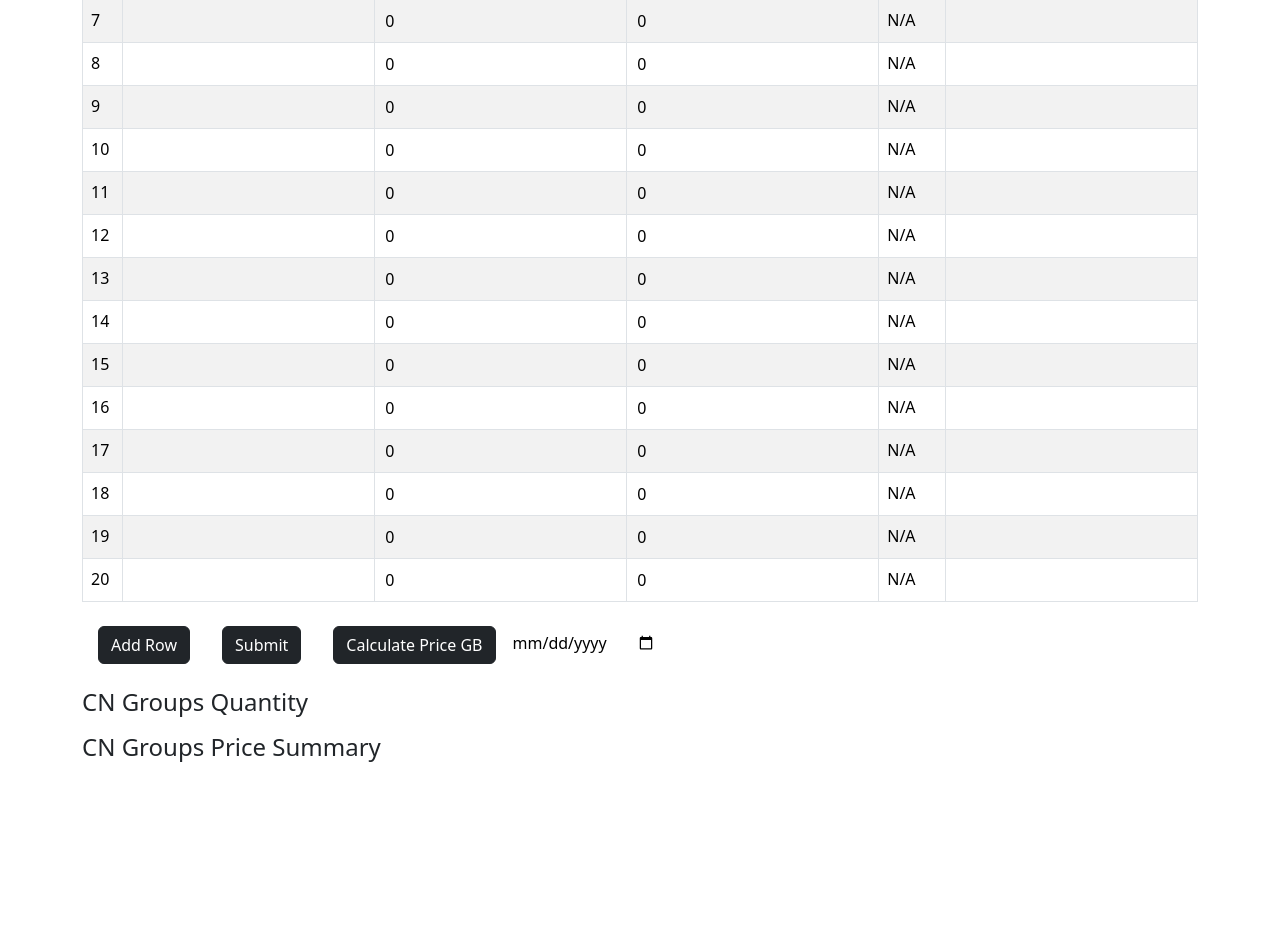
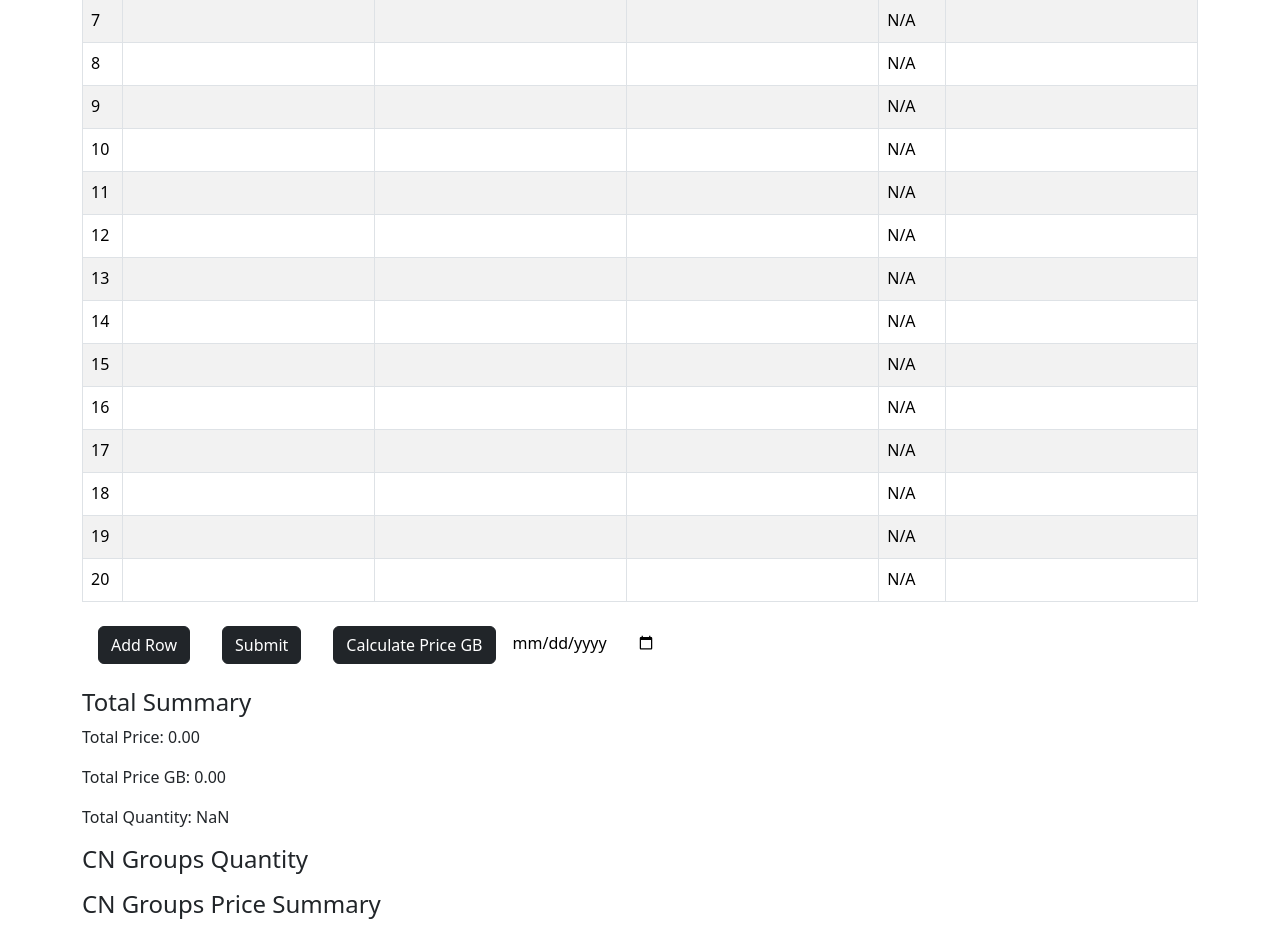
Before and after one commit to TomaszCichon919/cn-calculator, a React (Create React App) app: page / in a window 1280 px wide. Shown: the part 380-1314 px from the top of the page. Before the commit the page ends 1158 px from the top, so only its background shows below. Built offline with nearby package versions, Linux system fonts and the light colour scheme.

Commit message:
add table summary

```diff
--- a/src/components/MainTable/MainTable.js
+++ b/src/components/MainTable/MainTable.js
@@ -4,7 +4,16 @@ import './MainTable.css';
 
 
 const MainTable = () => {
-  const [rows, setRows] = useState(Array.from({ length: 20 }, (_, index) => ({ id: index + 1, indexName: '', quantity: 0, price: 0, cnCode: '' })));
+    const [rows, setRows] = useState(() => {
+        const savedRows = localStorage.getItem('rows');
+        return savedRows ? JSON.parse(savedRows) : Array.from({ length: 20 }, (_, index) => ({
+          id: index + 1,
+          indexName: '',
+          quantity: '', // Initialize with an empty string
+          price: '', // Initialize with an empty string
+          cnCode: ''
+        }));
+      });
   const [cnGroups, setCnGroups] = useState({});
   const [priceSummary, setPriceSummary] = useState({});
   const [exchangeRate, setExchangeRate] = useState(0);
@@ -17,10 +26,19 @@ const MainTable = () => {
     }
   }, [conversionDate]);
 
+  useEffect(() => {
+    localStorage.setItem('rows', JSON.stringify(rows));
+  }, [rows]);
+
   const handleInputChange = (e, rowIndex, field) => {
     const { value } = e.target;
-    setRows(prevRows => prevRows.map((row, index) => index === rowIndex ? { ...row, [field]: value } : row));
-  };
+    const parsedValue = field !== 'indexName' ? parseFloat(value) : value; // Parse the input value to a float number if it's not the 'indexName' field
+    setRows(prevRows =>
+      prevRows.map((row, index) =>
+        index === rowIndex ? { ...row, [field]: parsedValue } : row
+      )
+    );
+};
 
   const fetchExchangeRate = async () => {
     try {
@@ -78,6 +96,10 @@ const MainTable = () => {
     }
   };
 
+  const totalPrice = rows.reduce((total, row) => total + parseFloat(row.price || 0), 0);
+  const totalPriceGB = rows.reduce((total, row) => total + parseFloat(row.priceGB || 0), 0);
+  const totalQuantity = rows.reduce((total, row) => total + parseInt(row.quantity, 10), 0);
+
   return (
     <Container>
       <form onSubmit={handleSubmit}>
@@ -97,8 +119,8 @@ const MainTable = () => {
               <tr key={row.id}>
                 <td>{index + 1}</td>
                 <td><input type="text" value={row.indexName} onChange={(e) => handleInputChange(e, index, 'indexName')} /></td>
-                <td><input type="number" value={row.quantity} onChange={(e) => handleInputChange(e, index, 'quantity')} /></td>
-                <td><input type="number" value={row.price} onChange={(e) => handleInputChange(e, index, 'price')} /></td>
+                <td><input type="text" value={row.quantity} onChange={(e) => handleInputChange(e, index, 'quantity')} /></td>
+                <td><input type="text" value={row.price} onChange={(e) => handleInputChange(e, index, 'price')} /></td>
                 <td>{row.priceGB ? row.priceGB.toFixed(2) : 'N/A'}</td>
                 <td><input type="text" value={row.cnCode} onChange={(e) => handleInputChange(e, index, 'cnCode')} /></td>
               </tr>
@@ -111,6 +133,14 @@ const MainTable = () => {
         <input type="date" value={conversionDate} onChange={handleDateChange} />
         <p>{exchangeRateDisplay}</p>
       </form>
+      <div>
+      <div>
+        <h4>Total Summary</h4>
+        <p>Total Price: {totalPrice.toFixed(2)}</p>
+        <p>Total Price GB: {totalPriceGB.toFixed(2)}</p>
+        <p>Total Quantity: {totalQuantity}</p>
+      </div>
+      </div>
       <div>
         <h4>CN Groups Quantity</h4>
         <ul>
```
